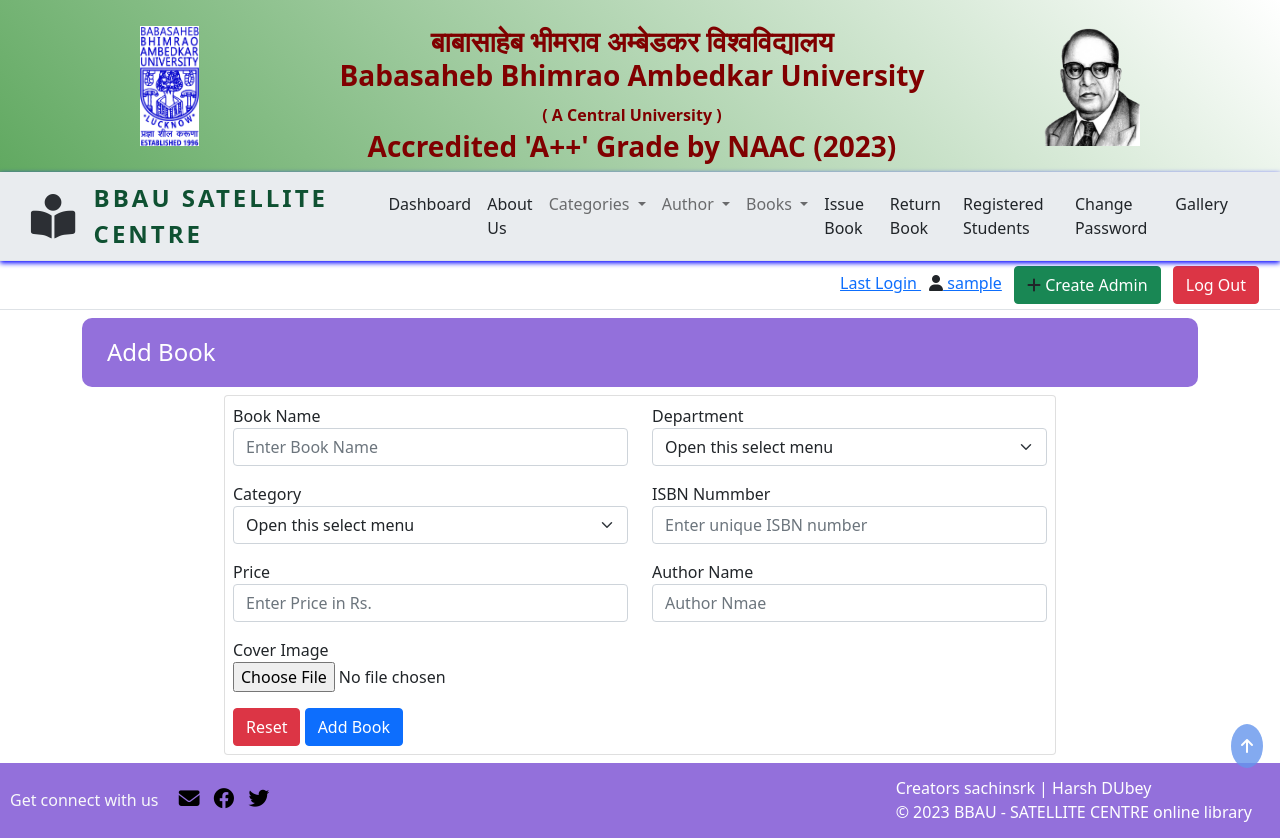
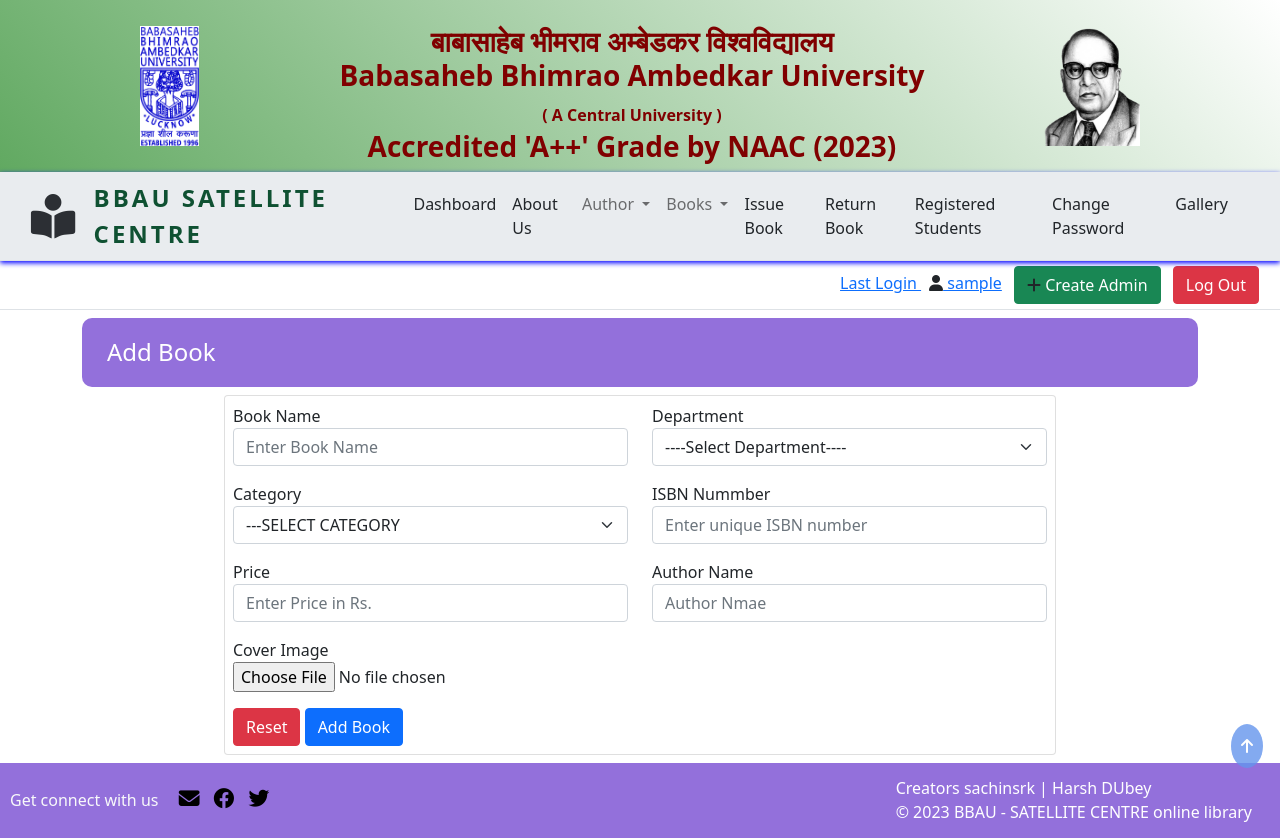
Before and after one commit to sachinrk835257/bbau-library, a Django app: page /add-book/ in a window 1280 px wide. Run offline with Django 4.2, Linux system fonts and the light colour scheme; the visitor is signed in with stand-in values (Sample User, id 1); data that the repository does not hold is empty.

Commit message:
7 dec night

```diff
--- a/main/Dashboard/models.py
+++ b/main/Dashboard/models.py
@@ -29,7 +29,7 @@ class Registered_Books(models.Model):
     register_by = models.CharField(default="",max_length=50, verbose_name="book register by")
     bookName = models.CharField(default="",max_length=255, verbose_name="Book Name")
     department = models.CharField(default="",max_length=50, verbose_name="Department")
-    category = models.CharField(default="",max_length=50, verbose_name="Category")
+    category = models.CharField(default="Null",max_length=50, verbose_name="Category")
     authorName = models.CharField(default="",max_length=50, verbose_name="Author Name")
     ISBN = models.CharField(default="",unique=True,max_length=255, verbose_name="ISBN Number")
     bookPrice = models.PositiveIntegerField(default=0, verbose_name="Book Price")
--- a/main/Dashboard/views.py
+++ b/main/Dashboard/views.py
@@ -1,14 +1,14 @@
 from django.shortcuts import render,HttpResponse,redirect
 from django.contrib.auth.models import User
 from django.contrib import messages
-from Dashboard.models import Profile,Registered_Books,Issued_Books,Returned_Books
+from Dashboard.models import Profile,Registered_Books,Issued_Books,Returned_Books, Department
 from django.contrib.auth.decorators import login_required
 # from django.contrib.admin.views.decorators import staff_member_required
 from Authentication.send_mail import send_mail
 from Authentication.models import ChangePassword
 from uuid import uuid4
 from django.utils import timezone
-from django.db.models import Count
+from django.db.models import Count,Q
 
 # Create your views here.
 def about(request):
@@ -34,14 +34,10 @@ def index(request):
 
         if (request.user.is_superuser) :
             staff_status = "Admin"
-            book_name = Registered_Books.objects.values("bookName","authorName").annotate(count = Count("id"))
-
-            book_name3 = Registered_Books.objects.values("bookName","authorName").annotate(count = Count("id"))
-            book_name4 = Registered_Books.objects.values("bookName","authorName").annotate(count = Count("id"))
-            author_name = Registered_Books.objects.values("authorName").distinct()
-            print(book_name)
-            print(author_name)
-            print(Count)
+            # author_name = Registered_Books.objects.values("authorName").distinct()
+            # print(book_name)
+            # print(author_name)
+            # print(Count)
             return render(request,"index.html",{"title":title,"staff_status":staff_status,"registeredUsers":profile_count,"bookListedNumbers":book_obj,"returnedBooks":returned_books_obj,"issuedBooks":issued_books_obj})
 
 
@@ -146,11 +142,12 @@ def addBook(request):
         messages.add_message(request, messages.WARNING, "Admin Login First !!!")
         return redirect('http://127.0.0.1:8000/authenticate/admin-login/')
     title = '''BBAU SATELLITE | adding book'''
+    department_obj = Department.objects.all()
     try:
         if request.method == 'POST':
             bookName = request.POST.get('bookName')
             department = request.POST.get('department')
-            category = request.POST.get('category')
+
             isbn = request.POST.get('ISBN')
             authorName = request.POST.get('authorName')
             bookPrice = request.POST.get('bookPrice')
@@ -159,8 +156,12 @@ def addBook(request):
 
 
             if coverImage:
-                print(bookName,department,category,isbn,authorName,bookPrice,coverImage)
-                book_obj = Registered_Books.objects.create(register_by = request.user.first_name, bookName = bookName,department = department, category = category, ISBN = isbn, authorName = authorName, bookPrice = bookPrice, coverImage =coverImage)
+                # print(bookName,department,isbn,authorName,bookPrice,coverImage)
+                book_obj = Registered_Books.objects.create(register_by = request.user.first_name, bookName = bookName,department = department, ISBN = isbn, authorName = authorName, bookPrice = bookPrice, coverImage =coverImage)
+
+                if department == "COMPUTER SCIENCE" or department == "INFORMATION TECHNOLOGY":
+                    category = request.POST.get('category')
+                    book_obj.category = category
                 book_obj.save()
                 messages.add_message(request, messages.SUCCESS, "Book Added Successfully")
                 return redirect('http://127.0.0.1:8000/add-book/')
@@ -173,7 +174,7 @@ def addBook(request):
         messages.add_message(request, messages.WARNING, "Some Error !!!")
         return redirect('http://127.0.0.1:8000/add-book/')
 
-    return render(request,'add-book.html',{"title":title})
+    return render(request,'add-book.html',{"title":title,"Departments":department_obj})
 
 
 def deleteBook(request,isbn):
@@ -196,12 +197,27 @@ def deleteProfile(request,myid):
 
 @login_required(login_url='http://127.0.0.1:8000/')
 def listedBooks(request):
+    print("in Listed books")
     if request.user.is_authenticated:
         title = '''BBAU SATELLITE | Registered Books'''
         book_obj = Registered_Books.objects.all()
-        print(book_obj[0].status)
+        print(book_obj.count())
+        same_books = book_obj.values('bookName','authorName','department').annotate(book_count = Count("pk"), availability_count=Count('id', filter=Q(status='Available')),
+        not_availability_count=Count('id', filter=Q(status='Not Available'))).filter(book_count__gt=1)
+        print(same_books,type(same_books))
+        bookName = []
+        authorName = []
+        for i in same_books:
+            bookName.append(i["bookName"])
+            authorName.append(i["authorName"])
 
-        return render(request,'registered-books.html',{"title":title,"books":book_obj})
+        copy_books = book_obj.filter(bookName__in = bookName,authorName__in = authorName)
+
+        print(copy_books.count())
+        exclude_copy_books = book_obj.exclude(pk__in = copy_books.values('pk'))
+        print(exclude_copy_books)
+
+        return render(request,'registered-books.html',{"title":title,"sameBooks":same_books,"remainingBooks":exclude_copy_books})
 
 
 def manageBook(request):
--- a/main/templates/add-book.html
+++ b/main/templates/add-book.html
@@ -22,17 +22,18 @@
         <div class="col-md-6 mb-3">
           <div class="form-group">
             <label for="bookName">Book Name</label>
-            <input type="text" class="form-control" name="bookName" id="bookName" placeholder="Enter Book Name">
+            <input type="text" class="form-control" name="bookName" id="bookName" placeholder="Enter Book Name" required>
           </div>
         </div>
         <div class="col-md-6 mb-3">
           <div class="form-group">
             <label for="department">Department</label>
-            <select class="form-select" name="department" id="department" aria-label="Default select example">
-              <option selected>Open this select menu</option>
-              <option value="cs">cs</option>
-              <option value="IT">IT</option>
-              <option value="Others">Others</option>
+            <select class="form-select" name="department" id="department" aria-label="Default select example" required>
+              <option selected>----Select Department----</option>
+              {% for i in Departments %}
+              <option value="{{i|upper}}">{{i|upper}}</option>
+              {% endfor %}
+              <option value="MISCELLENEOUS">MISCELLENEOUS</option>
             </select>
           </div>
         </div>
@@ -42,8 +43,8 @@
         <div class="col-md-6 mb-3">
           <div class="form-group">
             <label for="cetegory">Category</label>
-            <select class="form-select" name="category" id="category" aria-label="Default select example">
-              <option selected>Open this select menu</option>
+            <select class="form-select" name="category" id="category" aria-label="Default select example" required>
+              <option selected>---SELECT CATEGORY</option>
               <option value="technology">Technology</option>
               <option value="programming">Programming</option>
               <option value="database learning">Database learning</option>
@@ -54,7 +55,7 @@
         <div class="col-md-6 mb-3">
           <div class="form-group">
             <label for="ISBN">ISBN Nummber</label>
-            <input type="text" class="form-control" name="ISBN" id="ISBN" placeholder="Enter unique ISBN number">
+            <input type="text" class="form-control" name="ISBN" id="ISBN" placeholder="Enter unique ISBN number" required>
           </div>
         </div>
       </div>
@@ -63,13 +64,13 @@
         <div class="col-md-6 mb-3">
           <div class="form-group">
             <label for="bookPrice">Price</label>
-            <input type="text" class="form-control" name="bookPrice" id="bookPrice" placeholder="Enter Price in Rs.">
+            <input type="text" class="form-control" name="bookPrice" id="bookPrice" placeholder="Enter Price in Rs." required>
           </div>
         </div>
         <div class="col-md-6 mb-3">
           <div class="form-group">
             <label for="autherName">Author Name</label>
-            <input type="text" class="form-control" name="authorName" id="autherName" placeholder="Author Nmae">
+            <input type="text" class="form-control" name="authorName" id="autherName" placeholder="Author Nmae" required>
           </div>
         </div>
 
@@ -79,7 +80,7 @@
         <div class="col-md-6 mb-3">
           <div class="form-group">
             <label for="coverImage">Cover Image</label><br>
-            <input type="file" name="coverImage" id="coverImage" accept="image/*">
+            <input type="file" name="coverImage" id="coverImage" accept="image/*" required>
           </div>
         </div>
       </div>
@@ -92,5 +93,19 @@
   </form>
 </div>
 
+<script>
+  var departmentSelect = document.getElementById('department');
+  departmentSelect.addEventListener('change',()=>{
+    console.log(departmentSelect.value)
+    if (!(departmentSelect.value == "COMPUTER SCIENCE" || departmentSelect.value == "INFORMATION TECHNOLOGY")) {
+
+      document.getElementById('category').disabled = true;
+    }else{
+      document.getElementById('category').disabled = false;
+    }
+
+  })
+</script>
+
 
 {% endblock body %}
--- a/main/templates/base.html
+++ b/main/templates/base.html
@@ -63,19 +63,6 @@
           </li>
 
           {% if user.is_superuser %}
-          <li class="nav-item dropdown">
-            <a class="nav-link dropdown-toggle" href="#" id="navbarScrollingDropdown" role="button"
-              data-bs-toggle="dropdown" aria-expanded="false">
-              Categories
-            </a>
-            <ul class="dropdown-menu" aria-labelledby="navbarScrollingDropdown">
-              <li><a class="dropdown-item" href="#">Add Category</a></li>
-              <li>
-                <hr class="dropdown-divider">
-              </li>
-              <li><a class="dropdown-item" href="#">Manage Categories</a></li>
-            </ul>
-          </li>
           <li class="nav-item dropdown">
             <a class="nav-link dropdown-toggle" href="#" id="navbarScrollingDropdown" role="button"
               data-bs-toggle="dropdown" aria-expanded="false">
```
Also changed, not shown: main/templates/registered-books.html (+34 -2 lines), main/Dashboard/migrations/0011_alter_registered_books_category.py (added), main/media/cover images/ImageForNews_749087_16849310521189763.webp (added), main/media/cover images/background-thank-you-2.jpg (added), main/media/cover images/portrait-smiling-young-woman-doctor-healthcare-medical-worker-pointing-fin_8k2IPaQ.avif (added), main/media/cover images/young-beautiful-business-woman-cartoon-character-vector-35865287.jpg (added), 3 other files.
